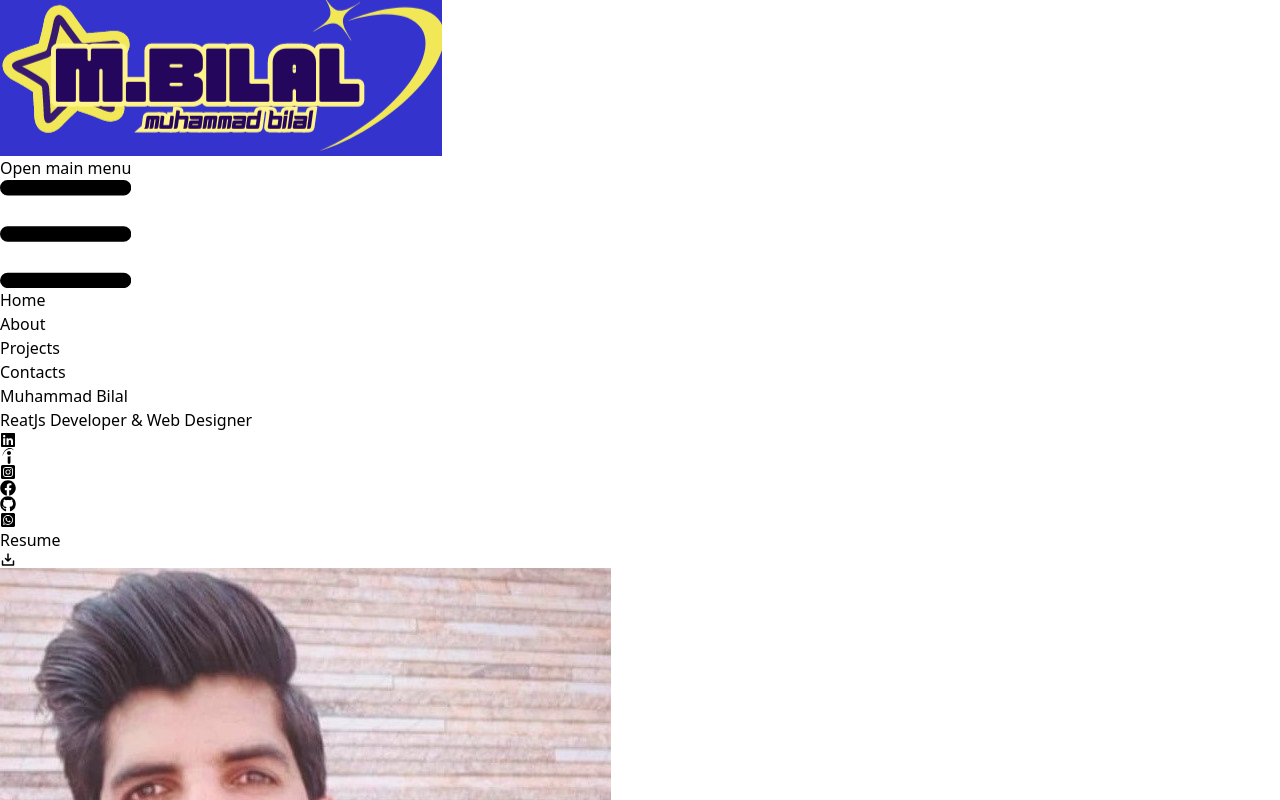
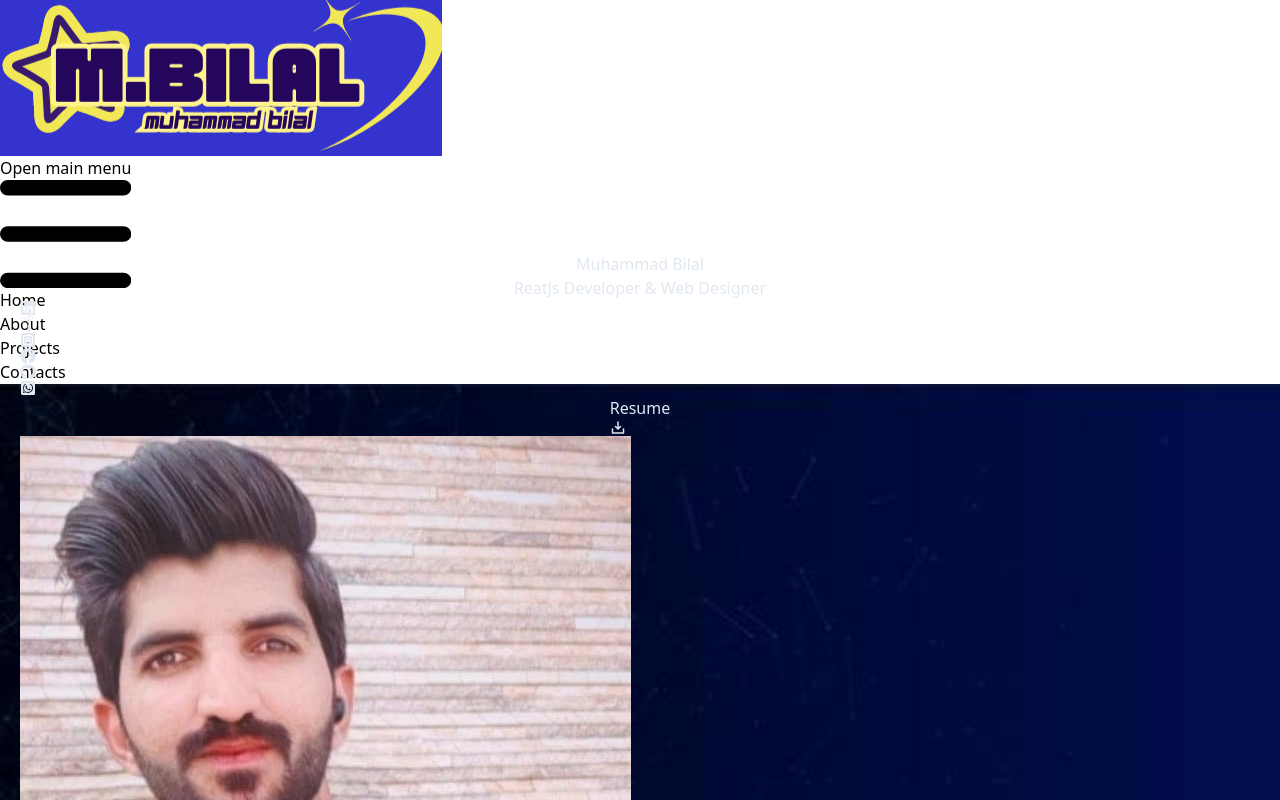
Before and after one commit to Bilal-React-Developer/My-Portfolio, a React (Vite) app: page / in a window 1280 px wide. Shown: the top 800 px of the page. Built offline with nearby package versions, Linux system fonts and the light colour scheme.

Commit message:
background image imported using external css

```diff
--- a/src/App.css
+++ b/src/App.css
@@ -13,3 +13,17 @@
   .tooltip-btn:hover + .tooltip {
     visibility: visible;
   }
+  .bg_img {
+    background-image: url("../src/components/assets/bg.jpg"); /* Adjust the path as necessary */
+    background-size: cover;
+    background-position: center;
+    background-repeat: no-repeat;
+    color: #E2E8F0; /* Slate 200 */
+    display: flex;
+    flex-direction: column-reverse;
+    text-align: center;
+    padding: 20px;
+    justify-content: center;
+    width: 100%;
+    height: 100vh; /* Full viewport height */
+}
--- a/src/main.jsx
+++ b/src/main.jsx
@@ -3,6 +3,7 @@
 import App from './App.jsx'
 // import home from './pages/home.jsx'
 import './index.css'
+import './App.css'
 
 ReactDOM.createRoot(document.getElementById('root')).render(
   <React.StrictMode>
--- a/src/pages/Home.jsx
+++ b/src/pages/Home.jsx
@@ -8,7 +8,7 @@
 import { SiIndeed } from "react-icons/si";
 import { FaGithub } from "react-icons/fa";
 import { FaWhatsappSquare } from "react-icons/fa";
-import my_pic1 from "../components/assets/my_pic1.jpg"
+import my_pic1 from "../components/assets/my_pic1.jpg";
 
 function Home() {
   const downloadPDF = () => {
@@ -21,7 +21,10 @@
     document.body.removeChild(link);
   };
   return (
-    <div className={` bg-cover bg-center bg-no-repeat bg-[url('src/components/assets/bg.jpg')] text-slate-200 flex-col-reverse flex md:flex-row text-center md:py-14 py-5 justify-items-center justify-between w-full md:h-[100vh] `}>
+    <div className="bg_img">
+      <div
+        className= "text-slate-200 flex-col-reverse flex md:flex-row text-center md:py-14 py-5 justify-items-center justify-between w-full md:h-[100vh] "
+      >
         <div className="w-3/4 md:2-2/4 m-auto">
           <div className=" space-y-8">
             <p className="text-3xl md:text-4xl font-bold">Muhammad Bilal</p>
@@ -36,8 +39,9 @@
                     target="_blank"
                     title="LinkdIn"
                     rel="noopener noreferrer"
-                  className="flex justify-center md: text-[#F1E757] p-2">
-                  <FaLinkedin  className="me-1" />
+                    className="flex justify-center md: text-[#F1E757] p-2"
+                  >
+                    <FaLinkedin className="me-1" />
                   </Link>
                 </li>
                 <li>
@@ -46,7 +50,8 @@
                     target="_blank"
                     title="Indeed"
                     rel="noopener noreferrer"
-                  className="flex justify-center md: text-[#F1E757] p-2">
+                    className="flex justify-center md: text-[#F1E757] p-2"
+                  >
                     <SiIndeed className="me-1" />
                   </Link>
                 </li>
@@ -56,7 +61,8 @@
                     target="_blank"
                     title="Instagram"
                     rel="noopener noreferrer"
-                  className="flex justify-center md: text-[#F1E757] p-2">
+                    className="flex justify-center md: text-[#F1E757] p-2"
+                  >
                     <FaInstagramSquare className="me-1" />
                   </Link>
                 </li>
@@ -66,7 +72,8 @@
                     target="_blank"
                     title="Facebook"
                     rel="noopener noreferrer"
-                  className="flex justify-center md: text-[#F1E757] p-2">
+                    className="flex justify-center md: text-[#F1E757] p-2"
+                  >
                     <FaFacebook className="me-1" />
                   </Link>
                 </li>
@@ -76,8 +83,9 @@
                     target="_blank"
                     title="GitHub"
                     rel="noopener noreferrer"
-                  className="flex justify-center md: text-[#F1E757] p-2">
-                  <FaGithub  className="me-1" />
+                    className="flex justify-center md: text-[#F1E757] p-2"
+                  >
+                    <FaGithub className="me-1" />
                   </Link>
                 </li>
                 <li>
@@ -86,8 +94,9 @@
                     target="_blank"
                     title="WhatsApp"
                     rel="noopener noreferrer"
-                  className="flex justify-center md: text-[#F1E757] p-2">
-                  <FaWhatsappSquare   className="me-1" />
+                    className="flex justify-center md: text-[#F1E757] p-2"
+                  >
+                    <FaWhatsappSquare className="me-1" />
                   </Link>
                 </li>
               </ul>
@@ -112,6 +121,7 @@
           />
         </div>
       </div>
+    </div>
   );
 }
 
```
Lines whose indentation alone changed are shown as unchanged.
